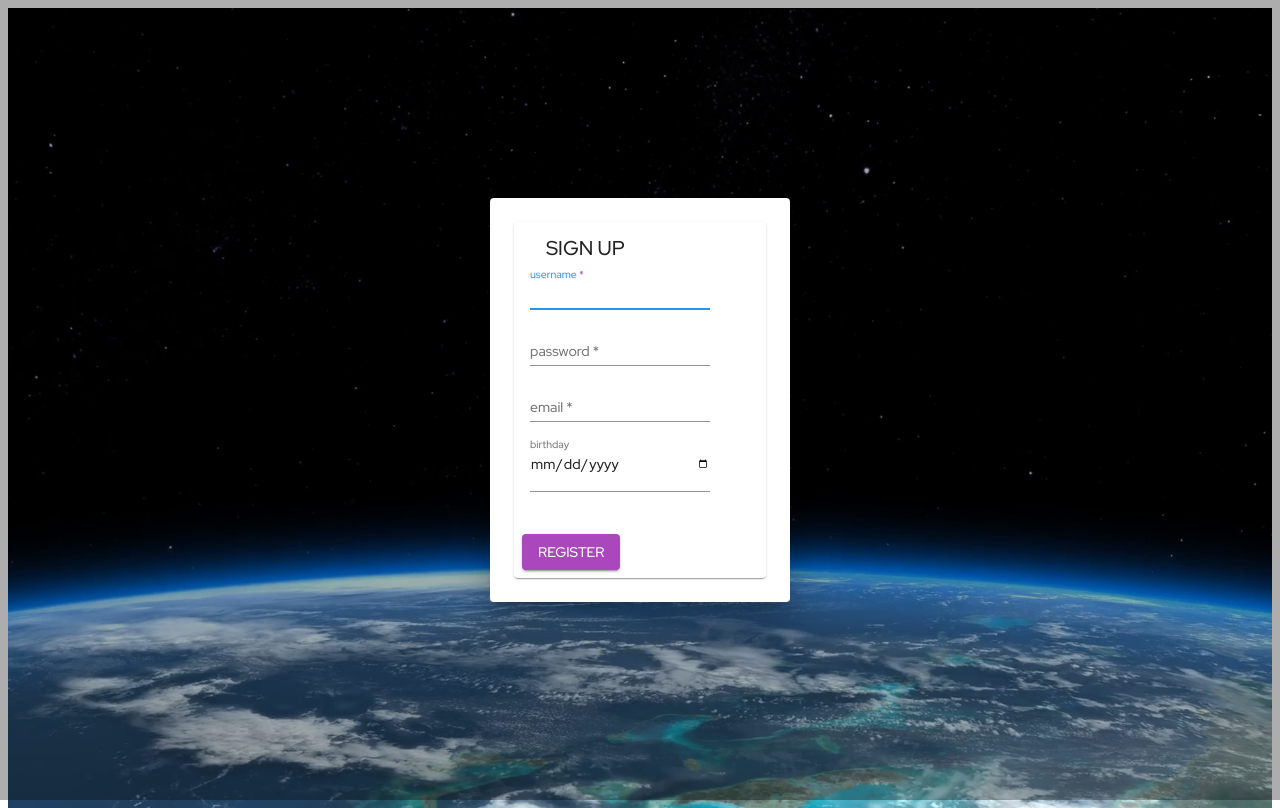
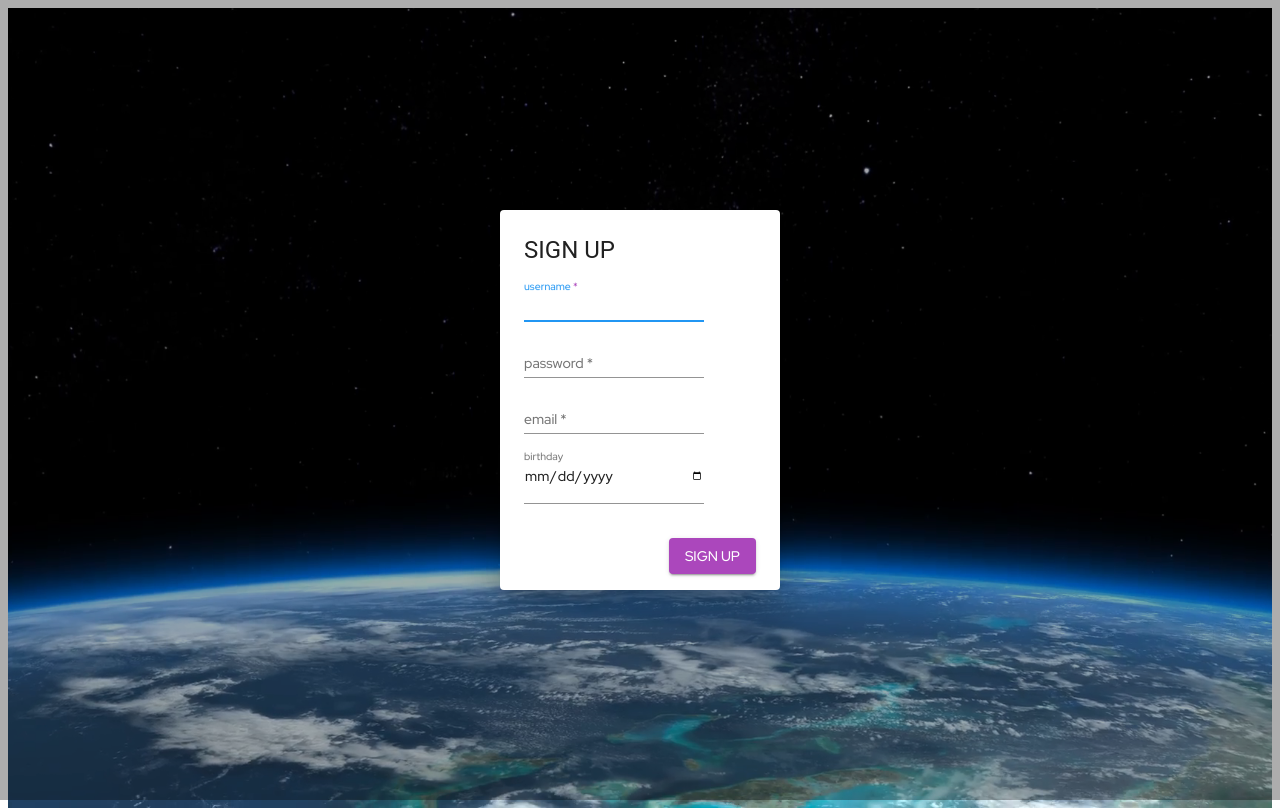
Before and after one commit to alelubos/myFlix-Angular-client, an Angular app: page / in a window 1280 px wide. Both pictures are taken after a click on the button "SIGN UP". Built offline with nearby package versions, Linux system fonts and the light colour scheme.

Commit message:
refactor user-forms, save login credentials to localStorage
Also added an alert(), to inform user server response from invalid registration (within handleError() in fetch-api-data.service. For e.g: to inform the user if the username is already taken!)

```diff
--- a/src/app/app.component.ts
+++ b/src/app/app.component.ts
@@ -14,13 +14,13 @@ export class AppComponent {
 
   openUserResgistrationDialog(): void {
     this.dialog.open(UserRegistrationFormComponent, {
-      width: '300px',
+      width: '280px',
     });
   }
 
   openUserLoginDialog(): void {
     this.dialog.open(UserLoginFormComponent, {
-      width: '300px',
+      width: '280px',
     });
   }
 }
--- a/src/app/fetch-api-data.service.ts
+++ b/src/app/fetch-api-data.service.ts
@@ -26,11 +26,13 @@ export class FetchApiDataService {
 
   private handleError(error: HttpErrorResponse): any {
     if (error.error instanceof ErrorEvent) {
-      console.error('Some error occurred:', error.error.message);
+      console.error('Some error occurred:', error.error);
     } else {
       console.error(
         `Error Status code ${error.status}, Error body is: ${error.error}`
       );
+      // Alert user the type of Error
+      window.alert(error.error + '. Try Again!');
     }
     throwError(
       () => new Error('Something bad happened; please try again later.')
@@ -41,12 +43,8 @@ export class FetchApiDataService {
 
   // POST /users -User Registration-
   public userRegistration(userDetails: any): Observable<any> {
-    console.log(
-      'From userRegistration in fetch-api-data.service.ts: ',
-      userDetails
-    );
     return this.http
-      .post(apiUrl + 'users', userDetails)
+      .post(apiUrl + 'users', userDetails, { responseType: 'json' })
       .pipe(catchError(this.handleError));
   }
 
--- a/src/app/user-login-form/user-login-form.component.html
+++ b/src/app/user-login-form/user-login-form.component.html
@@ -1,8 +1,6 @@
-<mat-card>
-  <mat-card-header>
-    <mat-card-title>LOG IN</mat-card-title>
-  </mat-card-header>
-  <mat-card-content>
+<h2 mat-dialog-title>LOG IN</h2>
+
+<mat-dialog-content>
   <form>
     <mat-form-field>
       <input
@@ -25,10 +23,7 @@
       />
     </mat-form-field>
   </form>
-  </mat-card-content>
-  <mat-card-actions>
-    <button mat-raised-button (click)="userLogin()" color="primary">
-      LOGIN
-    </button>
-  </mat-card-actions>
-</mat-card>
+</mat-dialog-content>
+<mat-dialog-actions align="end">
+  <button mat-raised-button (click)="userLogin()" color="primary">LOGIN</button>
+</mat-dialog-actions>
--- a/src/app/user-login-form/user-login-form.component.ts
+++ b/src/app/user-login-form/user-login-form.component.ts
@@ -22,17 +22,22 @@ export class UserLoginFormComponent implements OnInit {
   ngOnInit(): void {}
 
   userLogin(): void {
-    console.log(this.userData);
     this.fetchApiData.userLogin(this.userData).subscribe({
       // Given a successful result
       next: (response) => {
         console.log(response);
+        // Store credentials in localStorage
+        const { user, token } = response;
+        localStorage.setItem('username', user.username);
+        localStorage.setItem('token', token);
         // close the Registration Form Modal
         this.dialogRef.close();
         // Inform the user the registration succeeded
         this.snackBar.open('You Logged In Scuccessfully!', 'OK', {
           duration: 2000,
         });
+        // Direct user to List of Movies...
+        // CODE HERE...
       },
       // Given an Error
       error: (error) => {
--- a/src/app/user-registration-form/user-registration-form.component.html
+++ b/src/app/user-registration-form/user-registration-form.component.html
@@ -1,8 +1,5 @@
-<mat-card>
-  <mat-card-header>
-    <mat-card-title>SIGN UP</mat-card-title>
-  </mat-card-header>
-  <mat-card-content>
+<h1 mat-card-title>SIGN UP</h1>
+<mat-dialog-content>
   <form>
     <mat-form-field>
       <input
@@ -44,10 +41,9 @@
       />
     </mat-form-field>
   </form>
-  </mat-card-content>
-  <mat-card-actions>
+</mat-dialog-content>
+<mat-dialog-actions align="end">
   <button mat-raised-button (click)="registerUser()" color="accent">
-      REGISTER
+    SIGN UP
   </button>
-  </mat-card-actions>
-</mat-card>
+</mat-dialog-actions>
--- a/src/app/user-registration-form/user-registration-form.component.ts
+++ b/src/app/user-registration-form/user-registration-form.component.ts
@@ -22,22 +22,20 @@ export class UserRegistrationFormComponent implements OnInit {
   ngOnInit(): void {}
 
   registerUser(): void {
-    console.log(this.userData);
     this.fetchApiData.userRegistration(this.userData).subscribe({
       // Given a successful result
       next: (response) => {
-        console.log(response);
+        console.log('From Register User: ' + response);
         // close the Registration Form Modal
         this.dialogRef.close();
         // Inform the user the registration succeeded
-        this.snackBar.open('Your registration was successful', 'OK', {
+        this.snackBar.open('You are now registered. Please Login!', 'OK', {
           duration: 2000,
         });
       },
       // Given an Error
       error: (error) => {
-        console.error(error.error);
-        this.snackBar.open(error.error, 'OK', {
+        this.snackBar.open('Something went wrong. Try Again!', 'OK', {
           duration: 2000,
         });
       },
```
Lines whose indentation alone changed are shown as unchanged.
